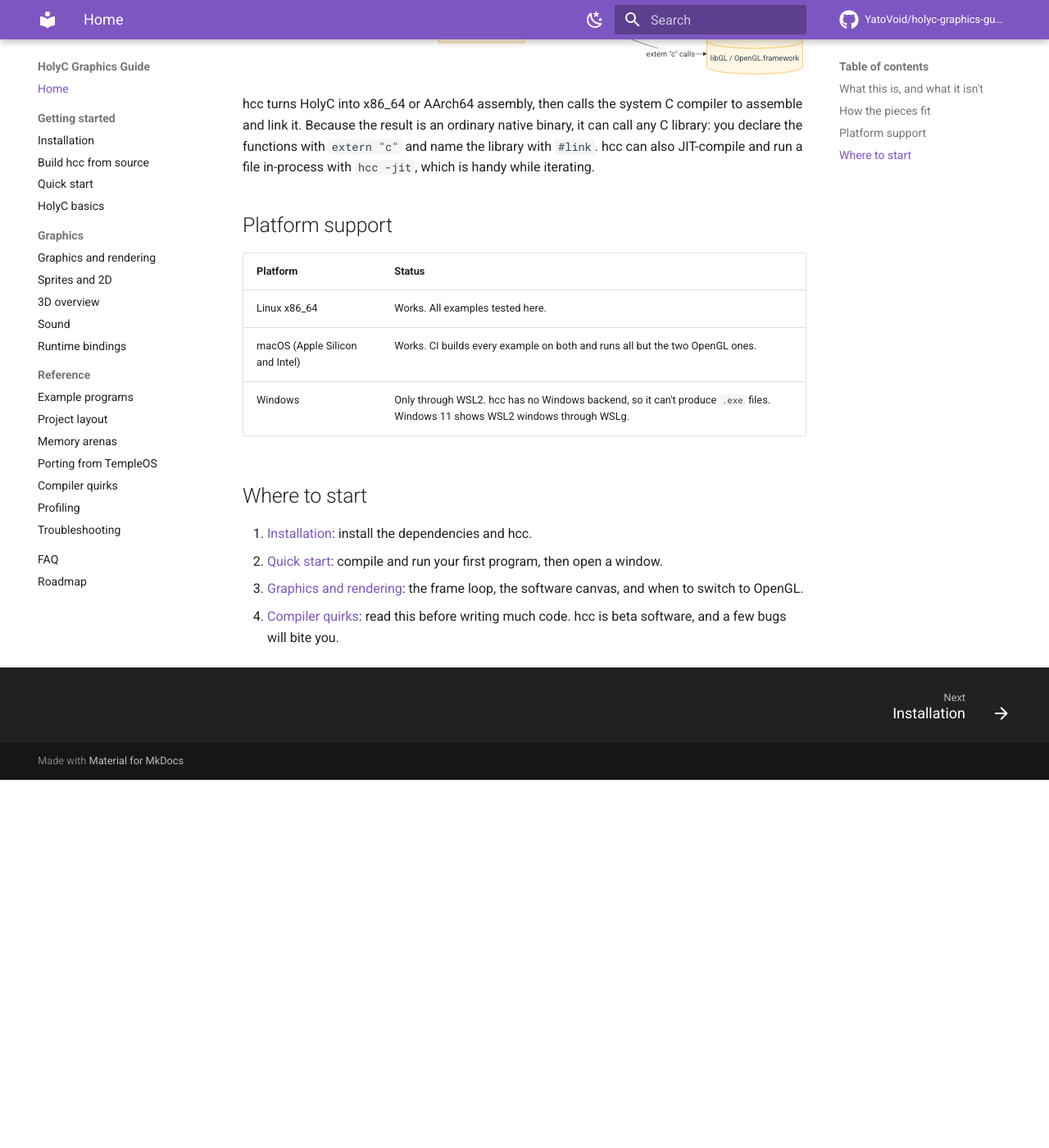
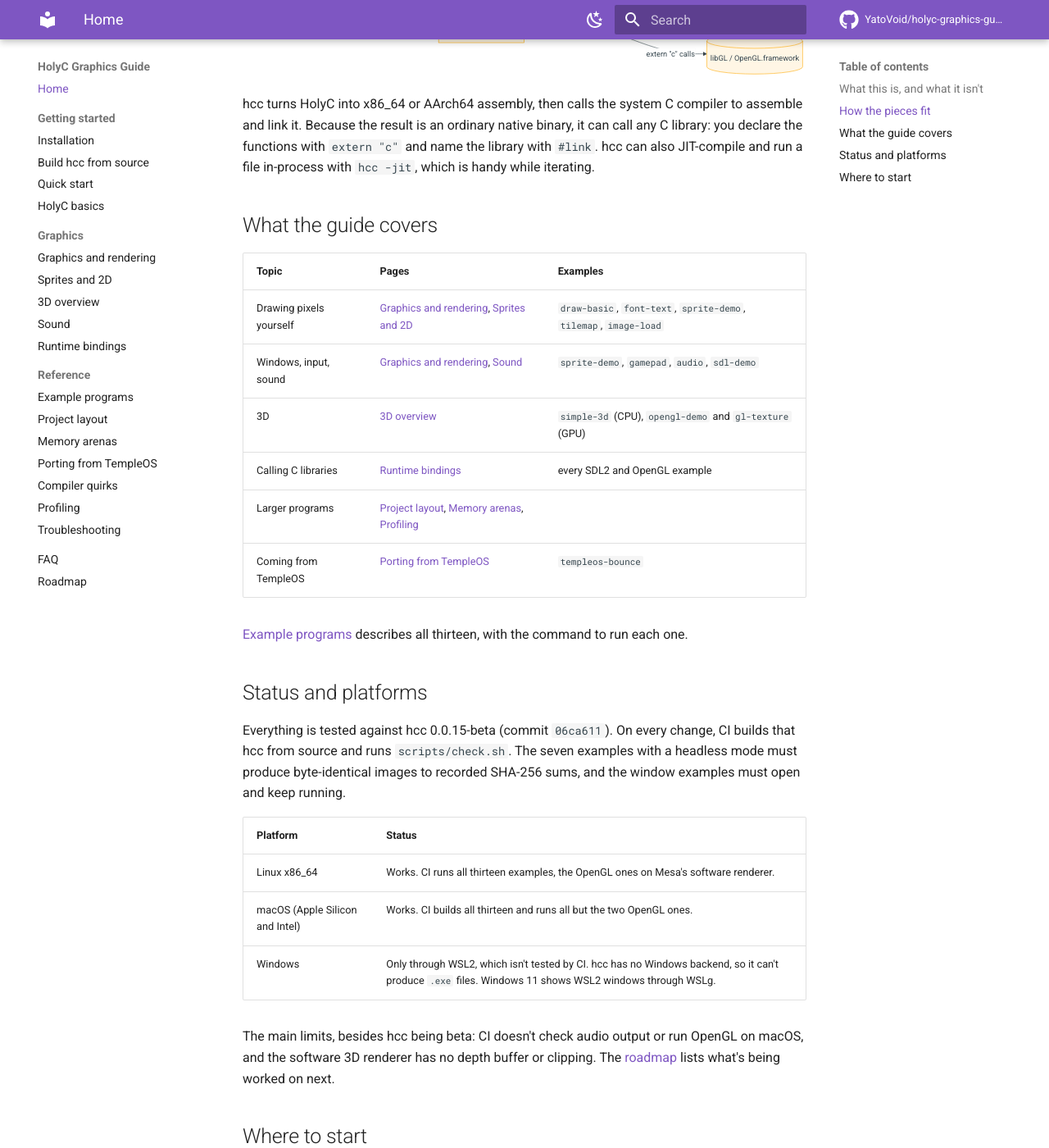
Before and after one commit to YatoVoid/holyc-graphics-guide, an MkDocs documentation site: the page built from docs/index.md, in a window 1280 px wide and 1400 px high, scrolled down 1300 px. Shown: the whole window at 82% size. Built offline with MkDocs 1.6.1 and Material for MkDocs 9.7.7, drawn with Linux system fonts in a browser that asks for light colours; comment, search, counter and statistics services are not loaded; before the commit the page ends 2251 px from its top, so only the background shows below that; some of the changed text lies outside the part shown.

Commit message:
Clarify project status, testing and next goals in README, homepage and roadmap

```diff
--- a/docs/index.md
+++ b/docs/index.md
@@ -15,7 +15,7 @@ Every image on this site comes from the example programs in [`examples/`](https:
 
 ## What this is, and what it isn't
 
-**It is** a guide and a starter kit: thirteen small programs that compile, a few hundred lines of reusable HolyC (a software framebuffer, SDL2 and OpenGL declarations), and docs explaining how they fit together.
+**It is** a guide and a starter kit: thirteen small programs that compile and run, a few hundred lines of reusable HolyC (a software framebuffer, a bitmap font, SDL2 and OpenGL declarations), and docs explaining how they fit together.
 
 **It isn't** an engine. hcc is a compiler. It gives you the HolyC language and a small runtime library (strings, memory, files, hash tables), but no windowing, input, audio or graphics. For those you call native C libraries from HolyC, which is most of what this guide teaches.
 
@@ -35,13 +35,30 @@ flowchart LR
 
 hcc turns HolyC into x86_64 or AArch64 assembly, then calls the system C compiler to assemble and link it. Because the result is an ordinary native binary, it can call any C library: you declare the functions with `extern "c"` and name the library with `#link`. hcc can also JIT-compile and run a file in-process with `hcc -jit`, which is handy while iterating.
 
-## Platform support
+## What the guide covers
+
+| Topic | Pages | Examples |
+|---|---|---|
+| Drawing pixels yourself | [Graphics and rendering](graphics.md), [Sprites and 2D](sprites.md) | `draw-basic`, `font-text`, `sprite-demo`, `tilemap`, `image-load` |
+| Windows, input, sound | [Graphics and rendering](graphics.md#input), [Sound](audio.md) | `sprite-demo`, `gamepad`, `audio`, `sdl-demo` |
+| 3D | [3D overview](3d-overview.md) | `simple-3d` (CPU), `opengl-demo` and `gl-texture` (GPU) |
+| Calling C libraries | [Runtime bindings](runtime-bindings.md) | every SDL2 and OpenGL example |
+| Larger programs | [Project layout](project-structure.md), [Memory arenas](memory-arenas.md), [Profiling](profiling.md) | |
+| Coming from TempleOS | [Porting from TempleOS](templeos-porting.md) | `templeos-bounce` |
+
+[Example programs](examples.md) describes all thirteen, with the command to run each one.
+
+## Status and platforms
+
+Everything is tested against hcc 0.0.15-beta (commit `06ca611`). On every change, CI builds that hcc from source and runs `scripts/check.sh`. The seven examples with a headless mode must produce byte-identical images to recorded SHA-256 sums, and the window examples must open and keep running.
 
 | Platform | Status |
 |---|---|
-| Linux x86_64 | Works. All examples tested here. |
-| macOS (Apple Silicon and Intel) | Works. CI builds every example on both and runs all but the two OpenGL ones. |
-| Windows | Only through WSL2. hcc has no Windows backend, so it can't produce `.exe` files. Windows 11 shows WSL2 windows through WSLg. |
+| Linux x86_64 | Works. CI runs all thirteen examples, the OpenGL ones on Mesa's software renderer. |
+| macOS (Apple Silicon and Intel) | Works. CI builds all thirteen and runs all but the two OpenGL ones. |
+| Windows | Only through WSL2, which isn't tested by CI. hcc has no Windows backend, so it can't produce `.exe` files. Windows 11 shows WSL2 windows through WSLg. |
+
+The main limits, besides hcc being beta: CI doesn't check audio output or run OpenGL on macOS, and the software 3D renderer has no depth buffer or clipping. The [roadmap](roadmap.md) lists what's being worked on next.
 
 ## Where to start
 
```
Also changed, not shown: README.md (+19 -3 lines), docs/roadmap.md (+25 -8 lines), examples/README.md (+1 -1 lines).
